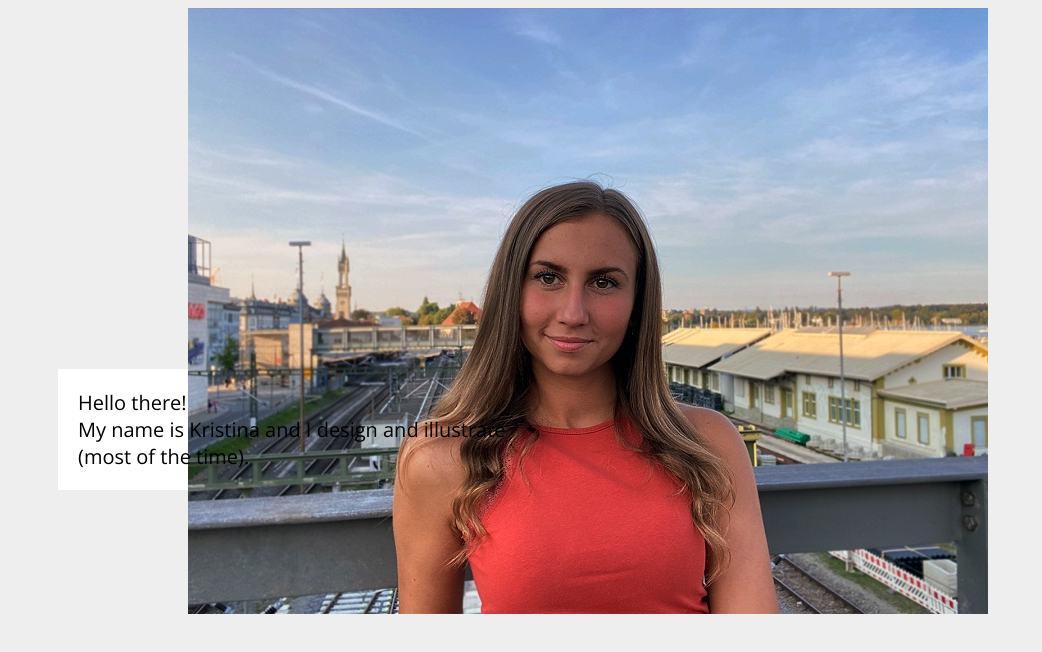
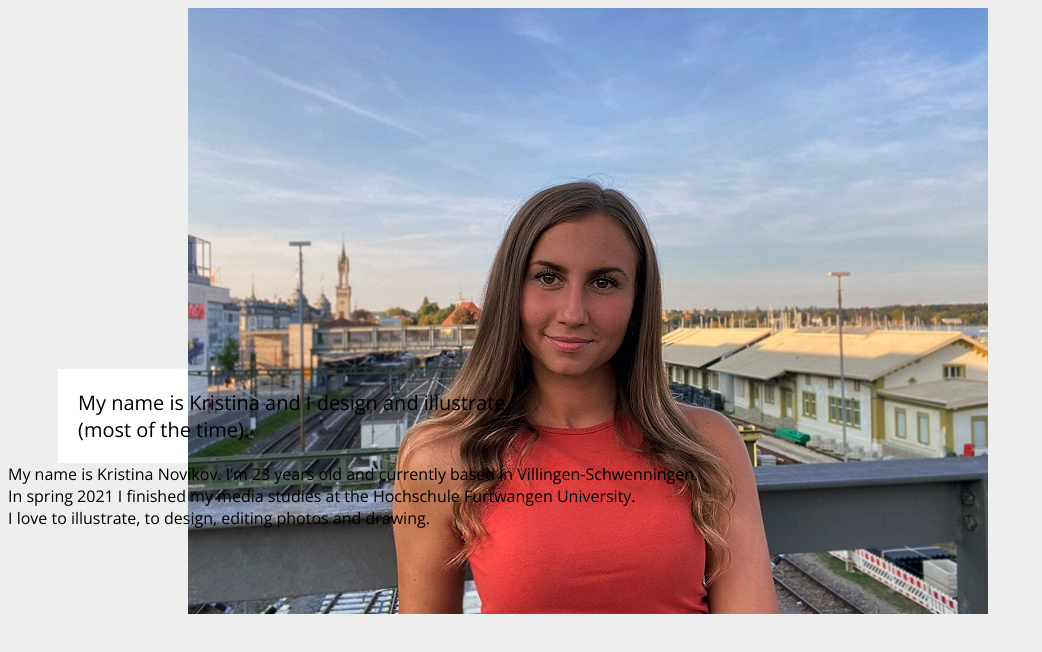
Before and after one commit to kristinanovikov11/Neu, a website with bundled scripts: page main.html in a window 1280 px wide. Shown: the whole page, without its empty margins (0-1042 px from the left). Built offline with nearby package versions, Linux system fonts and the light colour scheme.

Commit message:
Update main.html

```diff
--- a/main.html
+++ b/main.html
@@ -9,10 +9,16 @@
 	<body>
 		<div id="portrait">
 			<img src="kristina.jpg" alt="kristina" id="kristina">
-			<p id="hello">
-				Hello there!<br>
-				My name is Kristina and I design and illustrate (most of the time).
-			</p>
 		</div>
+		<div id="hello"
+			Hello there!<br>
+			My name is Kristina and I design and illustrate (most of the time).
+		</div>
+		<div id="about">
+			My name is Kristina Novikov. I’m 23 years old and currently based in Villingen-Schwenningen.<br>
+			In spring 2021 I finished my media studies at the Hochschule Furtwangen University.<br>
+			I love to illustrate, to design, editing photos and drawing.<br>
+		</div>
+
 	</body>
 </html>
```
